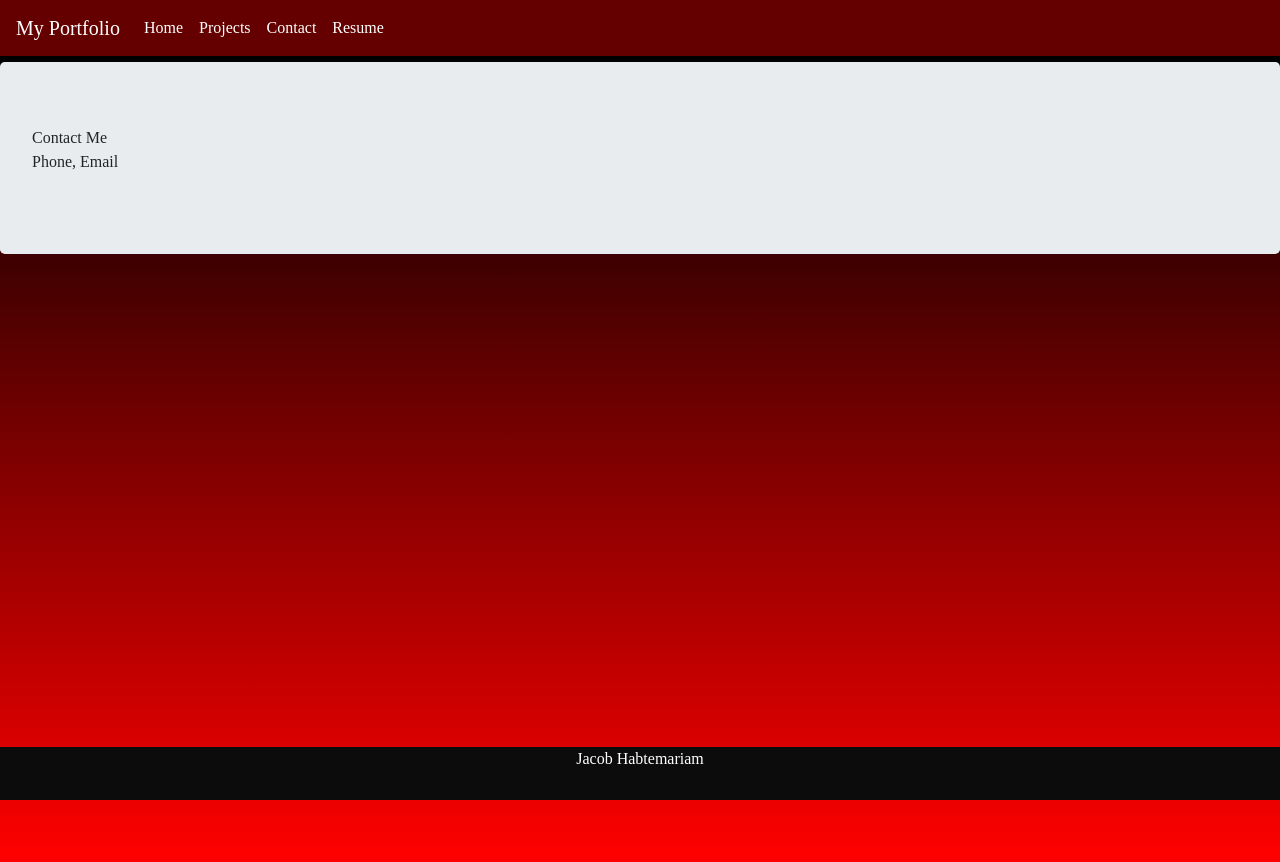
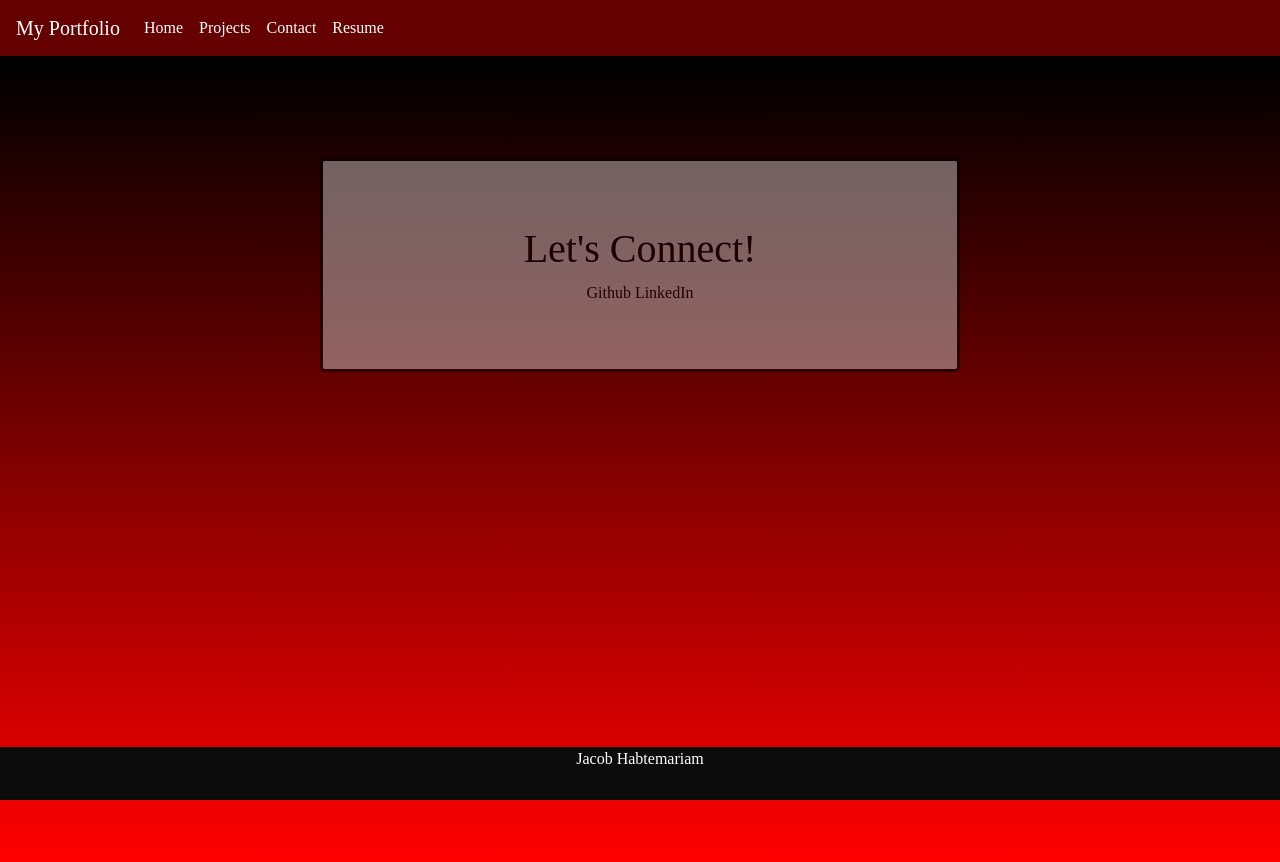
Before and after one commit to JEmnetu/React-Portfolio, a React (Create React App) app: page /Contact in a window 1280 px wide. Built offline with nearby package versions, Linux system fonts and the light colour scheme.

Commit message:
added contact component styling

```diff
--- /dev/null
+++ b/src/Components/Contact/Contact.css
@@ -0,0 +1,13 @@
+#main-text{
+    margin-top:6em;
+    width:50vw;
+    text-align: center;
+    background-color: rgb(197, 195, 195);
+    opacity: .5;
+    color: black;border: solid black;
+}
+
+#target{
+    background: linear-gradient(black, red);
+    height:100vh;
+}
--- a/src/Components/Contact/Contact.jsx
+++ b/src/Components/Contact/Contact.jsx
@@ -1,12 +1,24 @@
 import React from 'react';
+import './Contact.css';
 
 const Contact = () => {
     return (
-    <div id="target">
-    <div className="jumbotron">Contact Me
+    // <div id="target">
+    // <div className="jumbotron" id="main-text">Contact Me
 
-    <p>Phone, Email</p></div>
-    </div> );
+    // <p>Phone, Email</p></div>
+    // </div> );
+    <div className="container-fluid" id="target">
+
+           <div className="row">
+               <div className="jumbotron mx-auto" id="main-text">
+                   <h1>Let's Connect!</h1>
+                   <span>Github</span> <span>LinkedIn</span>
+               </div>
+           </div>
+
+
+        </div>)
 }
 
 export default Contact;
```
